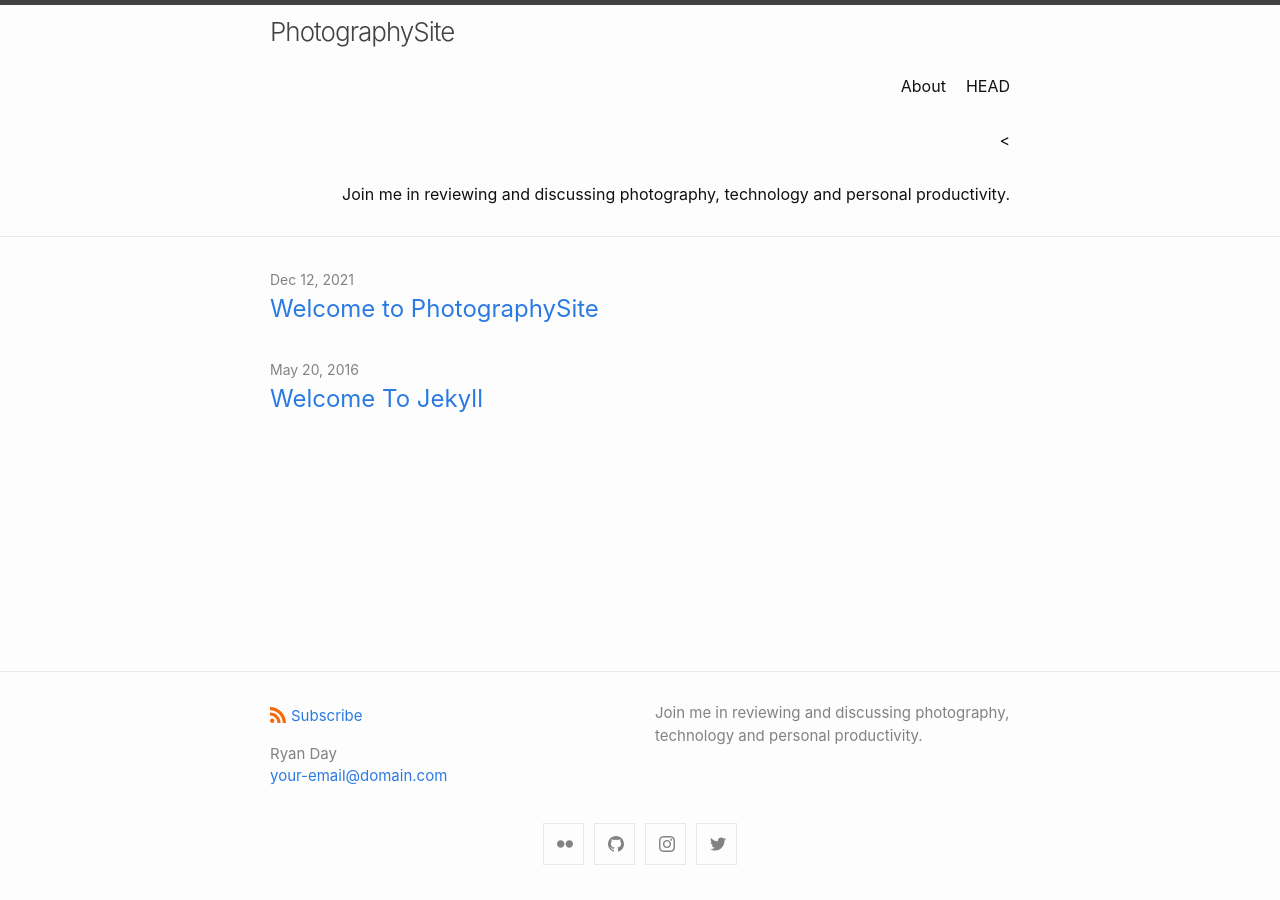
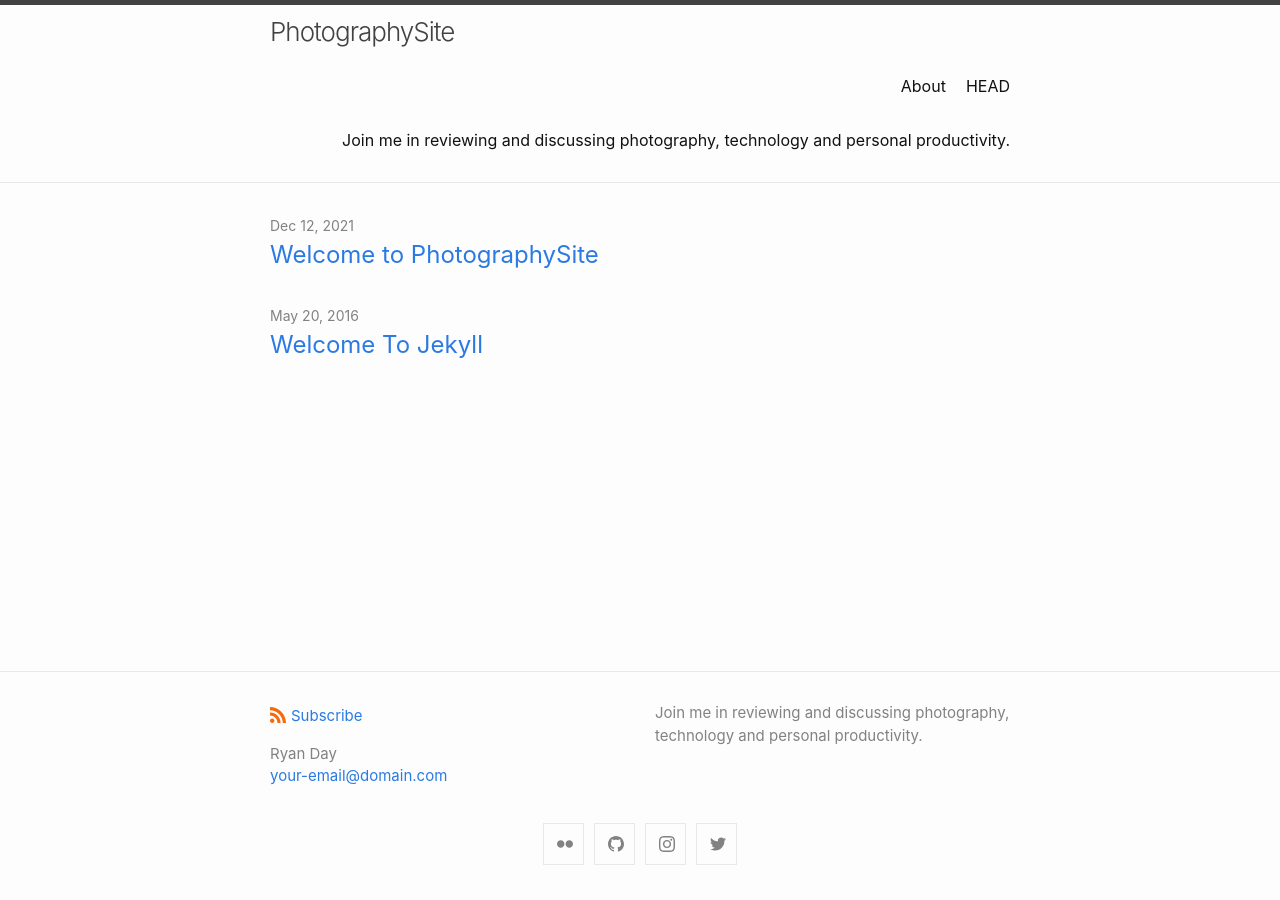
Before and after one commit to rmd34/blog, a Jekyll site: the page built from index.md, in a window 1280 px wide. Built offline with Jekyll 4.4.1, drawn with Linux system fonts in a browser that asks for light colours.

Commit message:
Update header.html

```diff
--- a/_includes/header.html
+++ b/_includes/header.html
@@ -25,11 +25,12 @@
             {%- endif -%}
           {%- endfor -%}
         </div>
-        <<p><style>
-      .left {
-        margin-left: 25px;
-      }
-    </style>
+        <p>
+          <style>
+            .left {
+              margin-left: 25px;
+                  }
+        </style>
     {{ site.description | escape }}
   </p>
       </nav>
```
